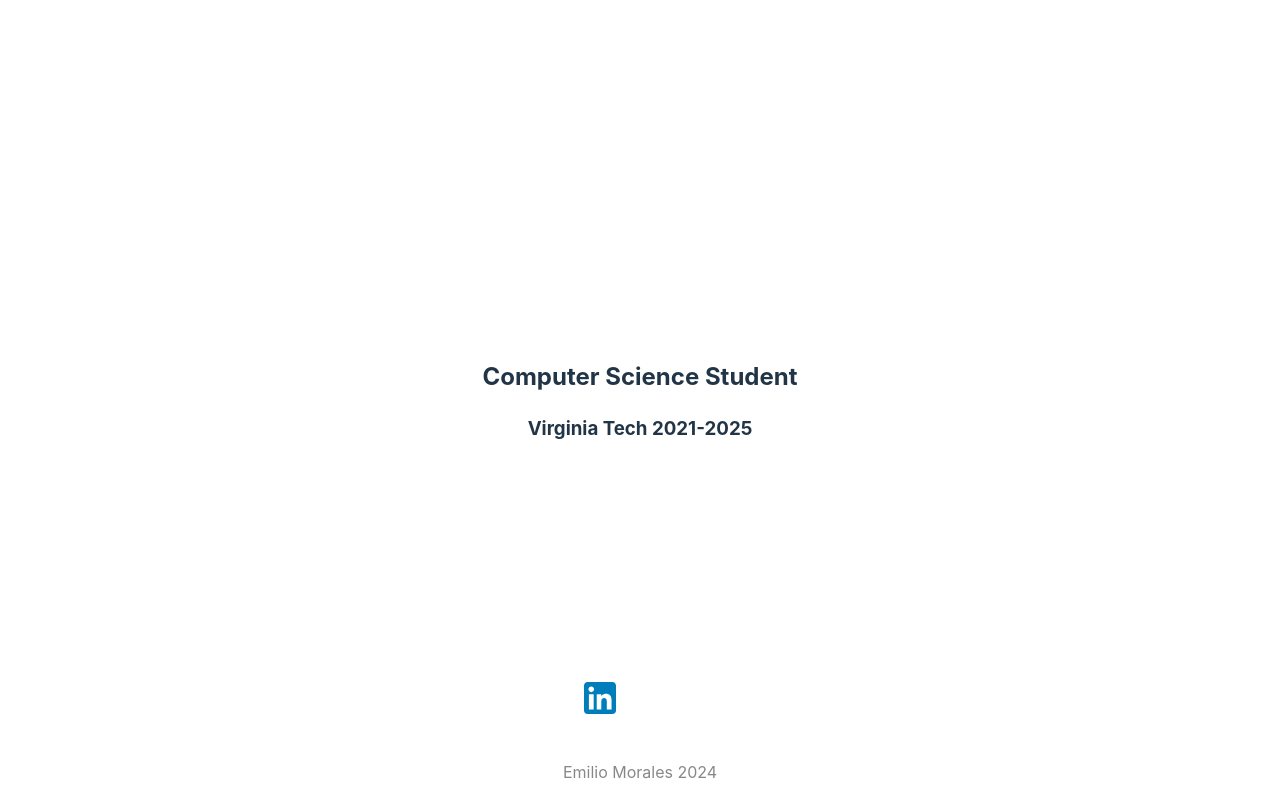
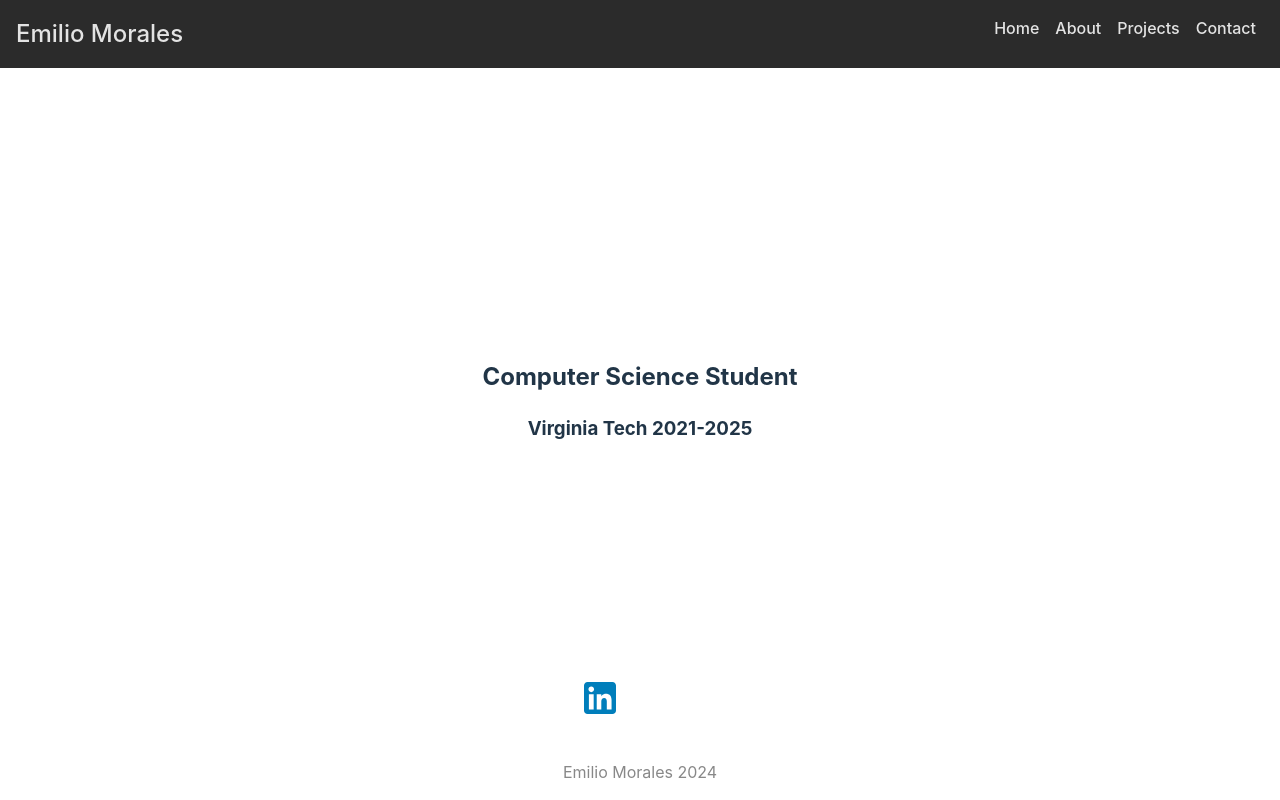
Before and after one commit to emiliodmorales/emiliodmorales.github.io, a React (Vite) app: page / in a window 1280 px wide. Built offline with nearby package versions, Linux system fonts and the light colour scheme.

Commit message:
fixed header margins and updated positioning

```diff
--- a/src/Header.css
+++ b/src/Header.css
@@ -14,33 +14,47 @@ GNU General Public License for more details.
 You should have received a copy of the GNU General Public License
 along with this program.  If not, see <https://www.gnu.org/licenses/>. */
 
-.Header {
+.header {
     position: absolute;
-    left: 1em;
-    top: 1em;
-    right: 1em;
+    left: 0;
+    top: 0;
+    right: 0;
+    background-color: #2b2b2b;
+    padding: 1em;
 }
 
-.name {
+.title {
     float: inline-start;
-    padding-left: 1em;
+    font-size: 1.5em;
+    font-weight: bold;
+}
+
+.title a {
     color: rgba(255, 255, 255, 0.87);
 }
 
-.link {
-    padding-right: 1em;
+.title a:hover {
     color: rgba(255, 255, 255, 0.87);
 }
 
-.link:hover {
+.navbar {
+    float: inline-end;
+}
+
+.navbar ul {
+    margin: auto;
+}
+
+.navbar li {
+    display: inline;
+    padding-left: 0.5em;
+    padding-right: 0.5em;
+}
+
+.navbar a {
     color: rgba(255, 255, 255, 0.87);
 }
 
-ul {
-    float: inline-end;
-    list-style-type: none;
+.navbar a:hover {
+    color: rgba(255, 255, 255, 0.87);
 }
-
-li {
-    display: inline;
-}
--- a/src/Header.jsx
+++ b/src/Header.jsx
@@ -20,33 +20,35 @@ import "./Header.css";
 
 function Header() {
     return (
-        <div className="Header">
-            <a href="/">
-                <h2 className="name">Emilio Morales</h2>
-            </a>
+        <header class="header">
+            <div class="title">
+                <a href="./">Emilio Morales</a>
+            </div>
+            <nav class="navbar">
                 <ul>
                     <li>
-                    <a href="/" className="link">
+                        <a href="./" class="link">
                             Home
                         </a>
                     </li>
                     <li>
-                    <a href="/" className="link">
+                        <a href="./About" class="link">
                             About
                         </a>
                     </li>
                     <li>
-                    <a href="/" className="link">
+                        <a href="./Projects" class="link">
                             Projects
                         </a>
                     </li>
                     <li>
-                    <a href="/" className="link">
+                        <a href="./Contact" class="link">
                             Contact
                         </a>
                     </li>
                 </ul>
-        </div>
+            </nav>
+        </header>
     );
 }
 
```
Lines whose indentation alone changed are shown as unchanged.
